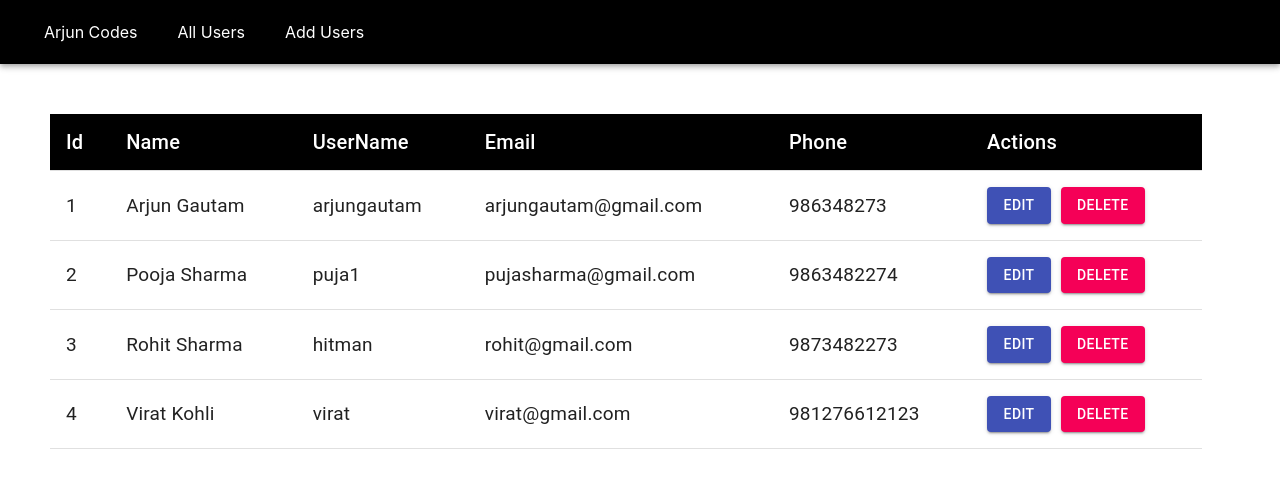
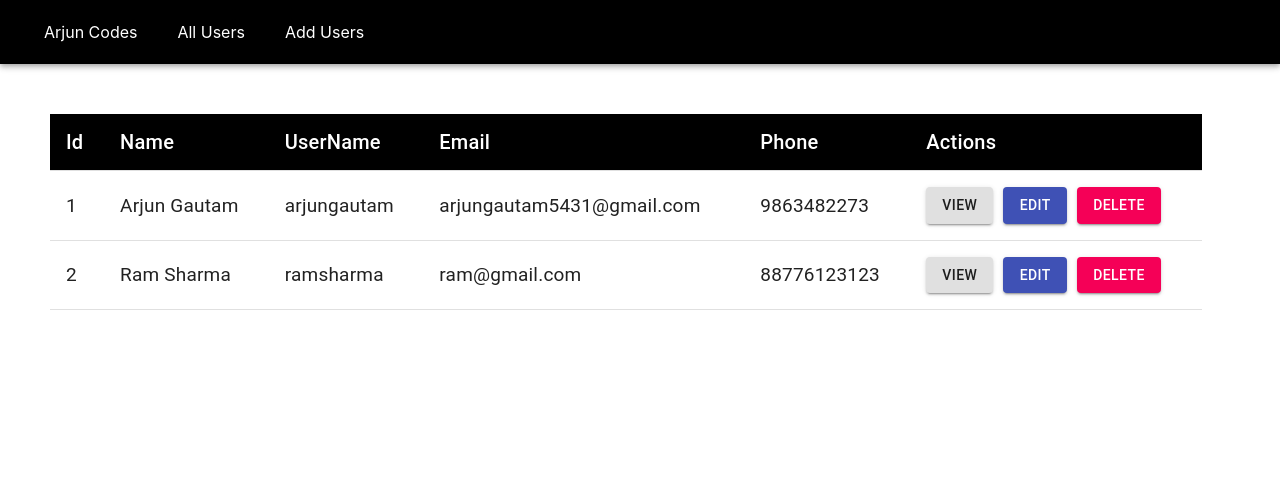
Before and after one commit to youtube-arjun-codes/Udemy-CRUD, a React (Create React App) app: page /all in a window 1280 px wide. Shown: the top 488 px of the page. Built offline with nearby package versions, Linux system fonts and the light colour scheme; data requests are answered from the project's data file.

Commit message:
view feature added

```diff
--- a/src/App.js
+++ b/src/App.js
@@ -6,6 +6,7 @@ import AddUsers from "./Components/AddUsers";
 import {BrowserRouter, Route, Switch} from "react-router-dom";
 import NotFound from "./Components/NotFound";
 import EditUsers from "./Components/EditUser";
+import UserDetail from "./Components/UserDetail";
 
 
 function App() {
@@ -17,6 +18,7 @@ function App() {
                 <Route exact path={"/all"} component={AllUsers}/>
                 <Route exact path={"/add"} component={AddUsers}/>
                 <Route exact path={"/edit/:id"} component={EditUsers}/>
+                <Route exact path={"/user/:id"} component={UserDetail}/>
                 <Route component={NotFound}/>
             </Switch>
 
--- a/src/Components/AllUsers.js
+++ b/src/Components/AllUsers.js
@@ -65,8 +65,11 @@ const AllUsers = () => {
                             <TableCell>{user.email}</TableCell>
                             <TableCell>{user.phone}</TableCell>
                             <TableCell>
+                                <Button variant={"contained"} style={{marginRight:"10px"}} component={Link} to={`/user/${user.id}`}>View</Button>
                                 <Button variant={"contained"} style={{marginRight:"10px"}} color={"primary"} component={Link} to={`/edit/${user.id}`}>Edit</Button>
                                 <Button variant={"contained"} color={"secondary"} onClick={()=>deleteUserData(user.id)}>Delete</Button>
+
+
                             </TableCell>
                         </TableRow>
                     ))}
--- /dev/null
+++ b/src/Components/UserDetail.js
@@ -0,0 +1,57 @@
+import React, {useEffect, useState} from 'react';
+import {Button, Paper} from "@material-ui/core";
+import {useHistory, useParams} from 'react-router-dom'
+import {getUsers} from "../Service/api";
+
+
+const initialValue = {
+    name: "",
+    username: "",
+    email: "",
+    phone: ""
+}
+const UserDetail = () => {
+    const [user, setUser] = useState(initialValue);
+    const {name, username, email, phone} = user
+    const {id} = useParams()
+    const history = useHistory();
+    const paperStyle = {padding: '50px 20px', width: 600, margin: "20px auto"}
+
+    useEffect(() => {
+        loadUserData();
+    }, [])
+
+    const loadUserData = async () => {
+        const response = await getUsers(id)
+        setUser(response.data)
+        console.log(user.name)
+
+    }
+    const backToHome = () => {
+        history.push("/all")
+    }
+    return (
+        <div>
+
+            <h3>
+
+                <Paper elevation={3} style={paperStyle}>
+                    <h2>Student Details</h2>
+                    <Paper elevation={6} style={{margin: "10px", padding: "15px", textAlign: "left"}} key={user.id}>
+                        Id : {user.id}<br/>
+                        Name : {user.name}<br/>
+                        Email : {user.email}<br/>
+                        Phone : {user.phone}<br/>
+                        <br/>
+                        <Button variant={"contained"} color={"primary"} onClick={() => backToHome()}>Back to
+                            Home </Button>
+                    </Paper>
+
+                </Paper>
+            </h3>
+
+        </div>
+    );
+};
+
+export default UserDetail;
--- a/src/Database/db.json
+++ b/src/Database/db.json
@@ -3,30 +3,16 @@
     {
       "name": "Arjun Gautam",
       "username": "arjungautam",
-      "email": "arjungautam@gmail.com",
-      "phone": "986348273",
+      "email": "arjungautam5431@gmail.com",
+      "phone": "9863482273",
       "id": 1
     },
     {
-      "name": "Pooja Sharma",
-      "username": "puja1",
-      "email": "pujasharma@gmail.com",
-      "phone": "9863482274",
+      "name": "Ram Sharma",
+      "username": "ramsharma",
+      "email": "ram@gmail.com",
+      "phone": "88776123123",
       "id": 2
-    },
-    {
-      "name": "Rohit Sharma",
-      "username": "hitman",
-      "email": "rohit@gmail.com",
-      "phone": "9873482273",
-      "id": 3
-    },
-    {
-      "name": "Virat Kohli",
-      "username": "virat",
-      "email": "virat@gmail.com",
-      "phone": "981276612123",
-      "id": 4
     }
   ]
 }
--- a/src/Service/api.js
+++ b/src/Service/api.js
@@ -9,12 +9,12 @@ export const getUsers = async (id) => {
 
 export const addUser = async (user) => {
     return await axios.post(url, user);
-
 }
 
-export const editUser = async(id, user) => {
+export const editUser = async (id, user) => {
     return await axios.put(`${url}/${id}`, user)
 }
-export const deleteUser=async (id)=>{
+
+export const deleteUser = async (id) => {
     return await axios.delete((`${url}/${id}`))
 }
```
